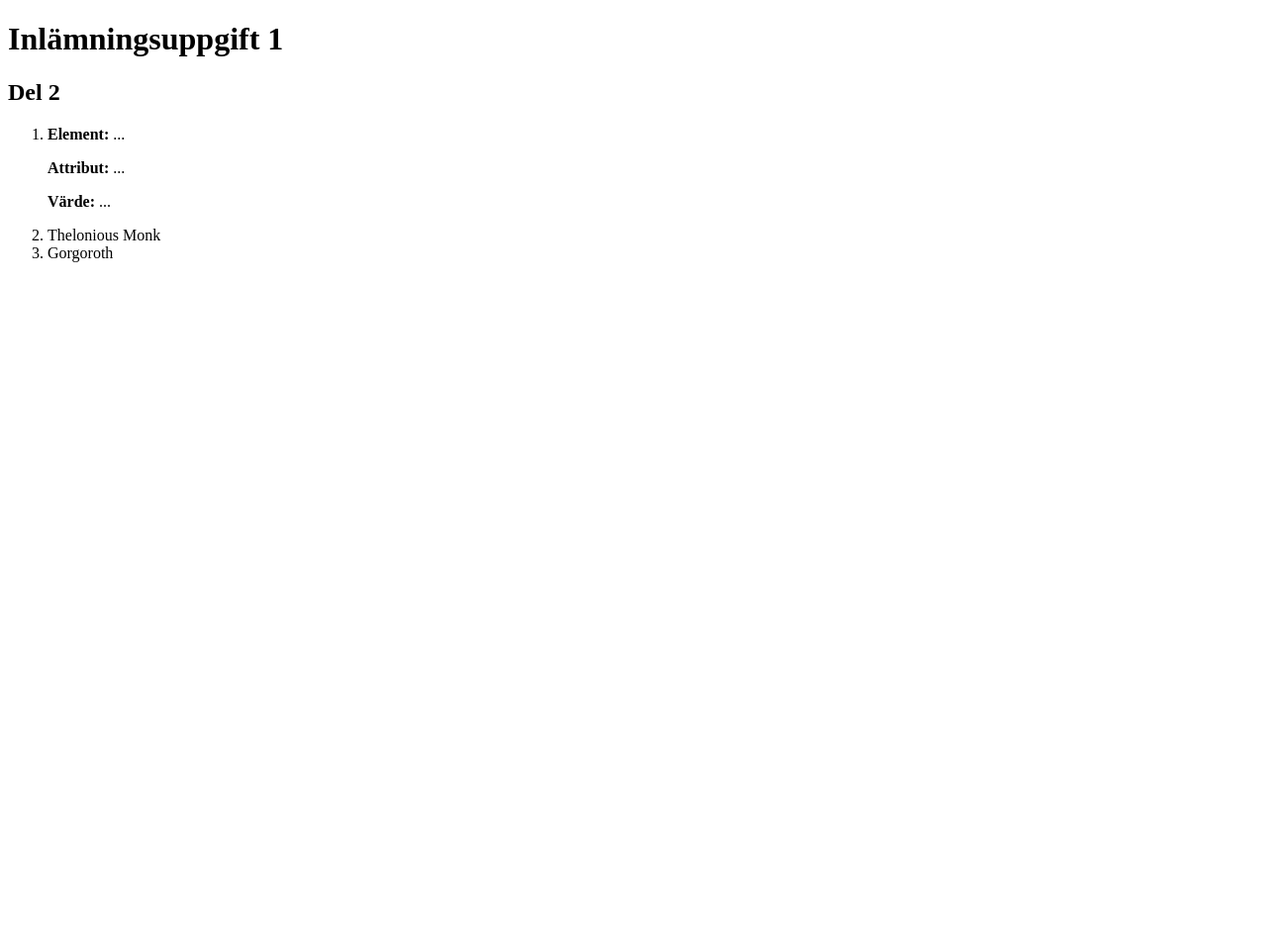
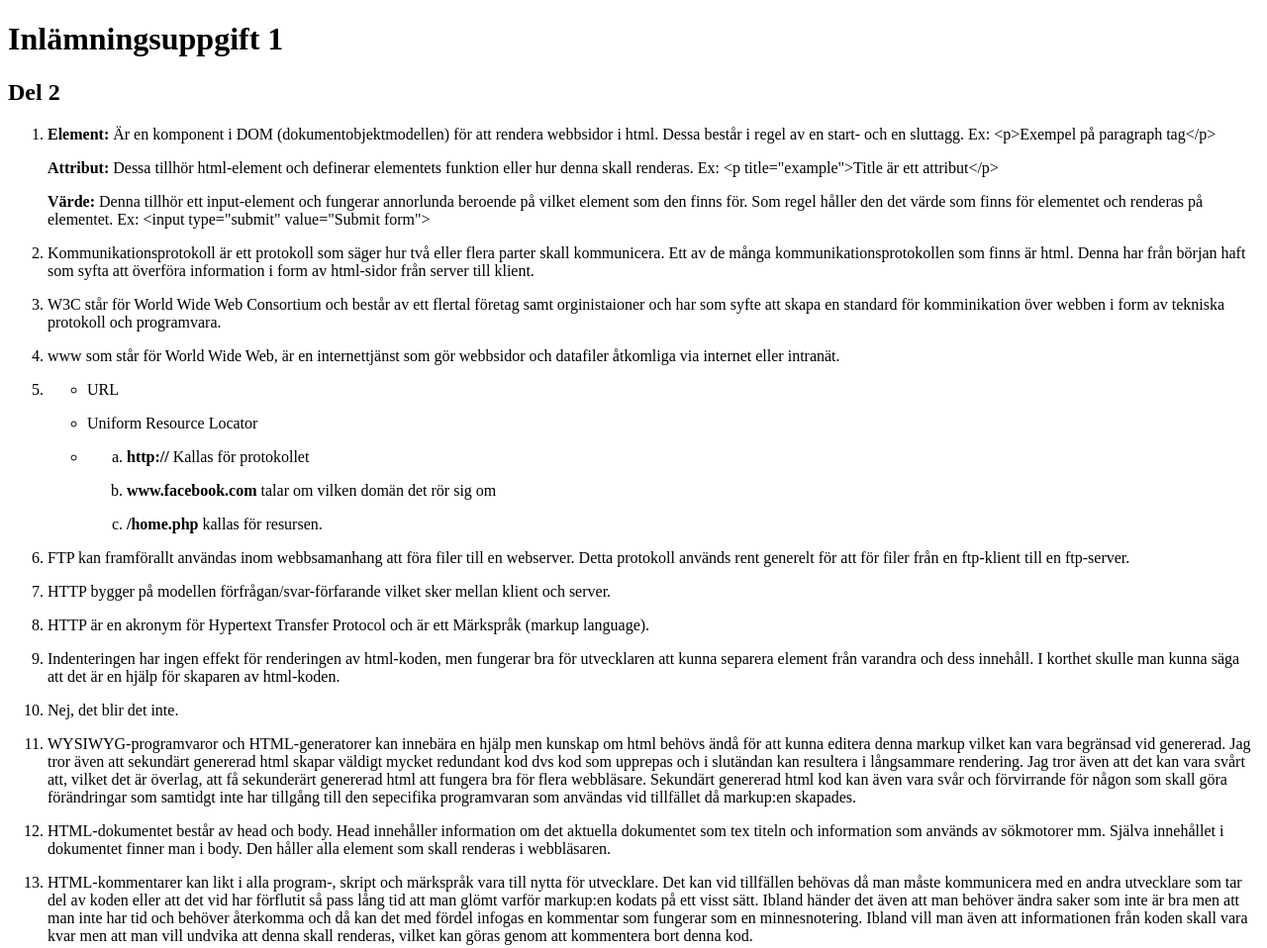
Before and after one commit to Megnus/Webbutveckling_1, a plain HTML site: page Inlämningsuppgift 1/del2.html in a window 1280 px wide. Shown: the whole page at 99% size. Before the commit the page ends 800 px from the top, so only its background shows below. Drawn offline with Linux system fonts and the light colour scheme.

Commit message:
Finished assignment 1

```diff
--- a/Inlämningsuppgift 1/del2.html
+++ b/Inlämningsuppgift 1/del2.html
@@ -7,21 +7,67 @@
 <body>
 	<h1>Inlämningsuppgift 1</h1>
 	<h2>Del 2</h2>
-	<!-- <h3>1.</h3> -->
 	<ol>
 		<li>
-			<p><strong>Element:</strong>
-				...
-			</p>
-			<p><strong>Attribut:</strong>
-				...
-			</p>
-			<p><strong>Värde:</strong>
-				...
-			</p>
+			<p><strong>Element:</strong> Är en komponent i DOM (dokumentobjektmodellen) för att rendera webbsidor i html. Dessa består i regel av en start- och en sluttagg. Ex: &lt;p>Exempel på paragraph tag&lt;/p&gt;</p>
+			<p><strong>Attribut:</strong> Dessa tillhör html-element och definerar elementets funktion eller hur denna skall renderas. Ex: &lt;p title="example"&gt;Title är ett attribut&lt;/p&gt;</p>
+			<p><strong>Värde:</strong> Denna tillhör ett input-element och fungerar annorlunda beroende på vilket element som den finns för. Som regel håller den det värde som finns för elementet och renderas på elementet. Ex: &lt;input type="submit" value="Submit form"&gt;</p>
 		</li>
-		<li>Thelonious Monk</li>
-		<li>Gorgoroth</li>
+		<li>
+			<p>Kommunikationsprotokoll är ett protokoll som säger hur två eller flera parter skall kommunicera. Ett av de många kommunikationsprotokollen som finns är html. Denna har från början haft som syfta att överföra information i form av html-sidor från server till klient.</p>
+		</li>
+		<li>
+			<p>W3C står för World Wide Web Consortium och består av ett flertal företag samt orginistaioner och har som syfte att skapa en standard för komminikation över webben i form av tekniska protokoll och programvara.</p>
+		</li>
+		<li>
+			<p>www som står för World Wide Web, är en internettjänst som gör webbsidor och datafiler åtkomliga via internet eller intranät.</p>
+		</li>
+		<li>
+			<ul>
+				<li>
+					<p>URL</p>
+				</li>
+				<li>
+					<p>Uniform Resource Locator</p>
+				</li>
+				<li>
+					<ol type="a">
+						<li>
+							<p><strong>http://</strong> Kallas för protokollet</li></p>
+						<li>
+							<p><strong>www.facebook.com</strong> talar om vilken domän det rör sig om</p>
+						</li>
+						<li>
+							<p><strong>/home.php</strong> kallas för resursen.</p>
+						</li>
+					</ol>
+				</li>
+			</ul>
+		</li>
+		<li>
+			<p>FTP kan framförallt användas inom webbsamanhang att föra filer till en webserver. Detta protokoll används rent generelt för att för filer från en ftp-klient till en ftp-server.</p>
+		</li>
+		<li>
+			<p>HTTP bygger på modellen förfrågan/svar-förfarande vilket sker mellan klient och server.</p>
+		</li>
+		<li>
+			<p>HTTP är en akronym för Hypertext Transfer Protocol och är ett Märkspråk (markup language).</p>
+		</li>
+		<li>
+			<p>Indenteringen har ingen effekt för renderingen av html-koden, men fungerar bra för utvecklaren att kunna separera element från varandra och dess innehåll. I korthet skulle man kunna säga att det är en hjälp för skaparen av html-koden.</p>
+		</li>
+		<li>
+			<p>Nej, det blir det inte.</p>
+		</li>
+		<li>
+			<p>WYSIWYG-programvaror och HTML-generatorer kan innebära en hjälp men kunskap om html behövs ändå för att kunna editera denna markup vilket kan vara begränsad vid genererad. Jag tror även att sekundärt genererad html skapar väldigt mycket redundant kod dvs kod som upprepas och i slutändan kan resultera i långsammare rendering. Jag tror även att det kan vara svårt att, vilket det är överlag, att få sekunderärt genererad html att fungera bra för flera webbläsare. Sekundärt genererad html kod kan även vara svår och förvirrande för någon som skall göra förändringar som samtidgt inte har tillgång till den sepecifika programvaran som användas vid tillfället då markup:en skapades.</p>
+		</li>
+		<li>
+			<p>HTML-dokumentet består av head och body. Head innehåller information om det aktuella dokumentet som tex titeln och information som används av sökmotorer mm. Själva innehållet i dokumentet finner man i body. Den håller alla element som skall renderas i webbläsaren.</p>
+		</li>
+		<li>
+			<p>HTML-kommentarer kan likt i alla program-, skript och märkspråk vara till nytta för utvecklare. Det kan vid tillfällen behövas då man måste kommunicera med en andra utvecklare som tar del av koden eller att det vid har förflutit så pass lång tid att man glömt varför markup:en kodats på ett visst sätt. Ibland händer det även att man behöver ändra saker som inte är bra men att man inte har tid och behöver återkomma och då kan det med fördel infogas en kommentar som fungerar som en minnesnotering. Ibland vill man även att informationen från koden skall vara kvar men att man vill undvika att denna skall renderas, vilket kan göras genom att kommentera bort denna kod.</p>
+		</li>
 	</ol>
 </body>
 </html>
```
Also changed, not shown: Inlämningsuppgift 1/del1.html (+1 -10 lines), Inlämningsuppgift 1/index.html (deleted, +0 -37 lines).
